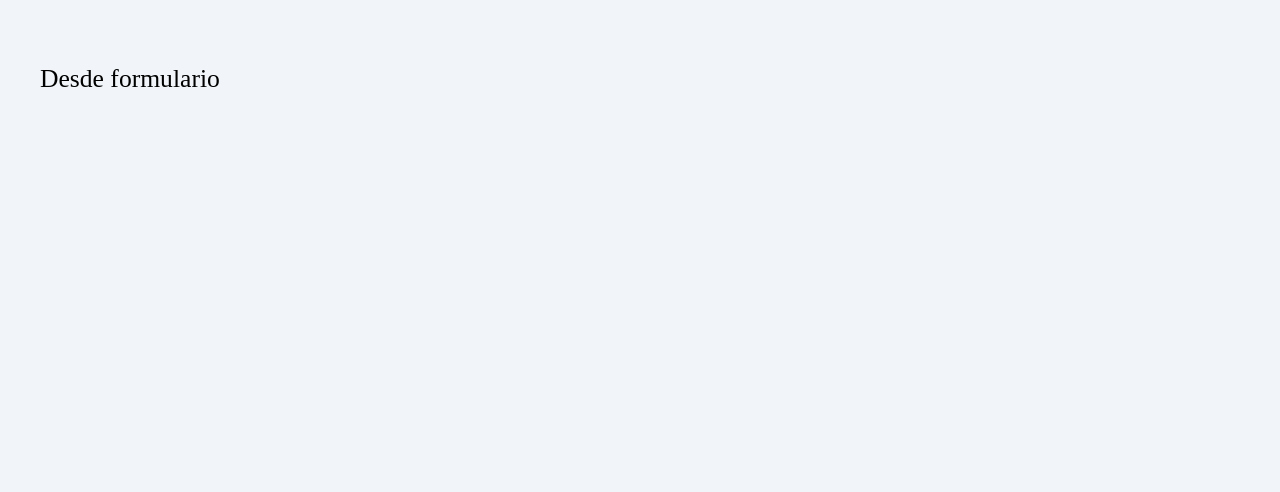
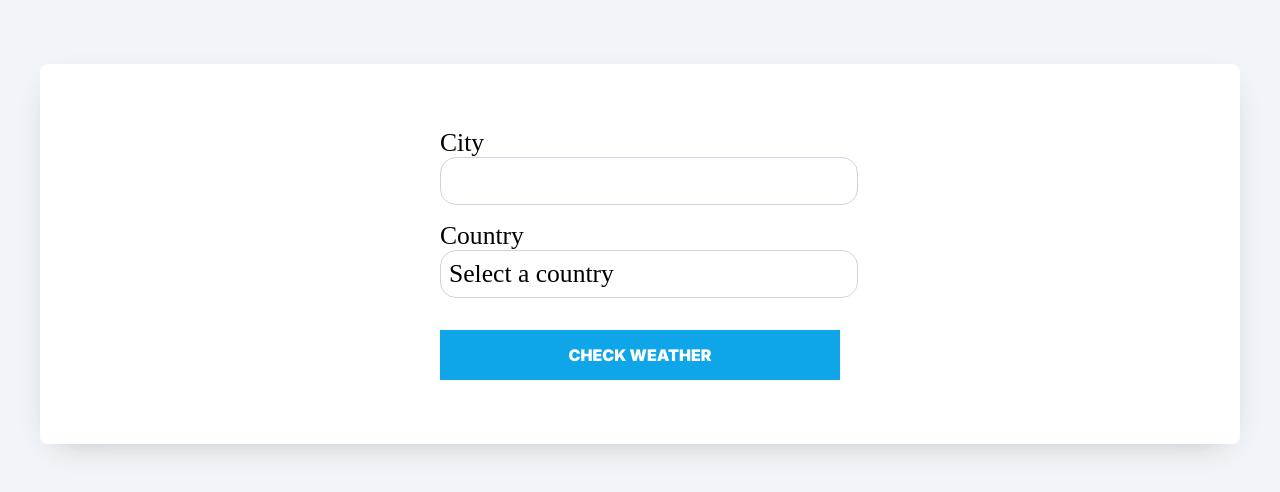
Before and after one commit to cilfonegabriel/climateApp-react, a React (Vite) app: page / in a window 1280 px wide. Shown: the top 492 px of the page. Built offline with nearby package versions, Linux system fonts and the light colour scheme; a web font is replaced by a local one.

Commit message:
Creating the form

```diff
--- a/src/components/Form.jsx
+++ b/src/components/Form.jsx
@@ -3,7 +3,44 @@
 const Form = () => {
   return (
     <div>
-      Desde formulario
+        <div className="contenedor">
+            <form >
+                <div className="campo">
+                    <label htmlFor="city">City</label>
+                    <input
+                        type="text"
+                        id="city"
+                        name="city"
+                    />
+                </div>
+
+                <div className="campo">
+                    <label htmlFor="country">Country</label>
+                    <select
+                        name="country"
+                        id="country"
+                    >
+                        <option value=""> Select a country </option>
+                        <option value="US">United State</option>
+                        <option value="MX">México</option>
+                        <option value="AR">Argentina</option>
+                        <option value="CO">Colombia</option>
+                        <option value="CR">Costa Rica</option>
+                        <option value="PE">Perú</option>
+                        <option value="ES">España</option>
+                        <option value="BR">Brasil</option>
+                        <option value="CL">Chile</option>
+                        <option value="PY">Paraguay</option>
+                        <option value="UY">Uruguay</option>
+                        <option value="IT">Italia</option>
+                    </select>
+                </div>
+                <input
+                    type="submit"
+                    value="Check weather"
+                />
+            </form>
+        </div>
     </div>
   )
 }
```
